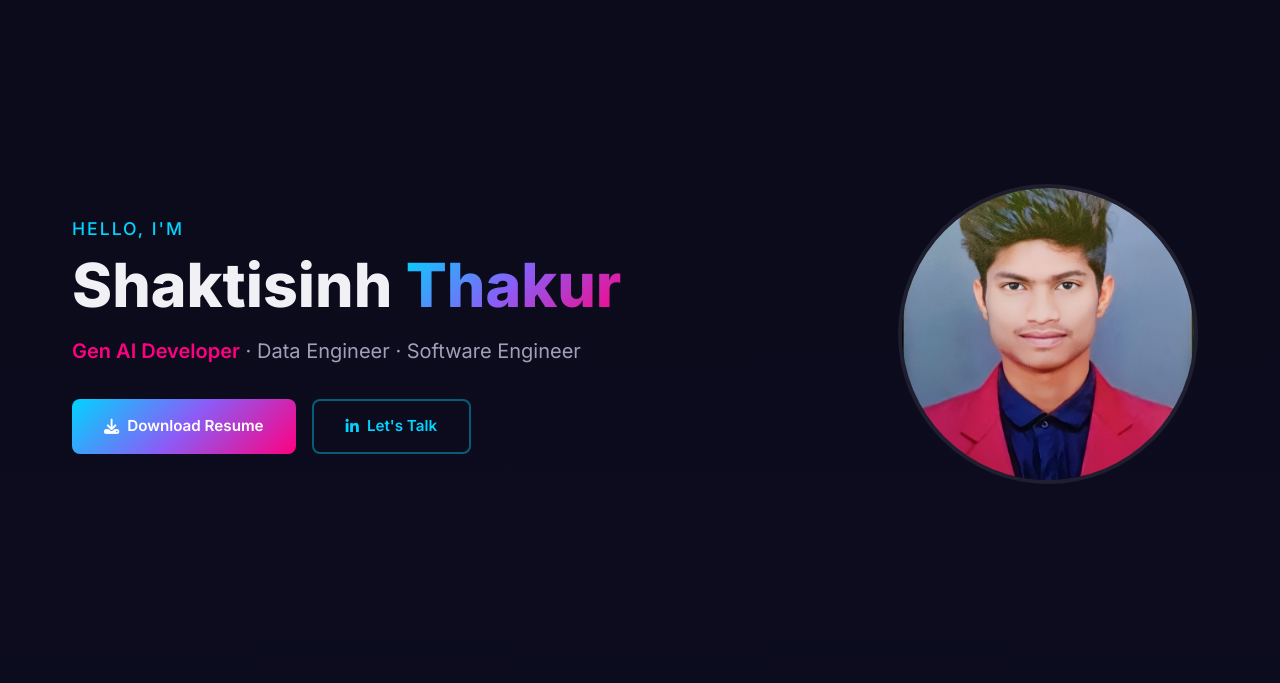
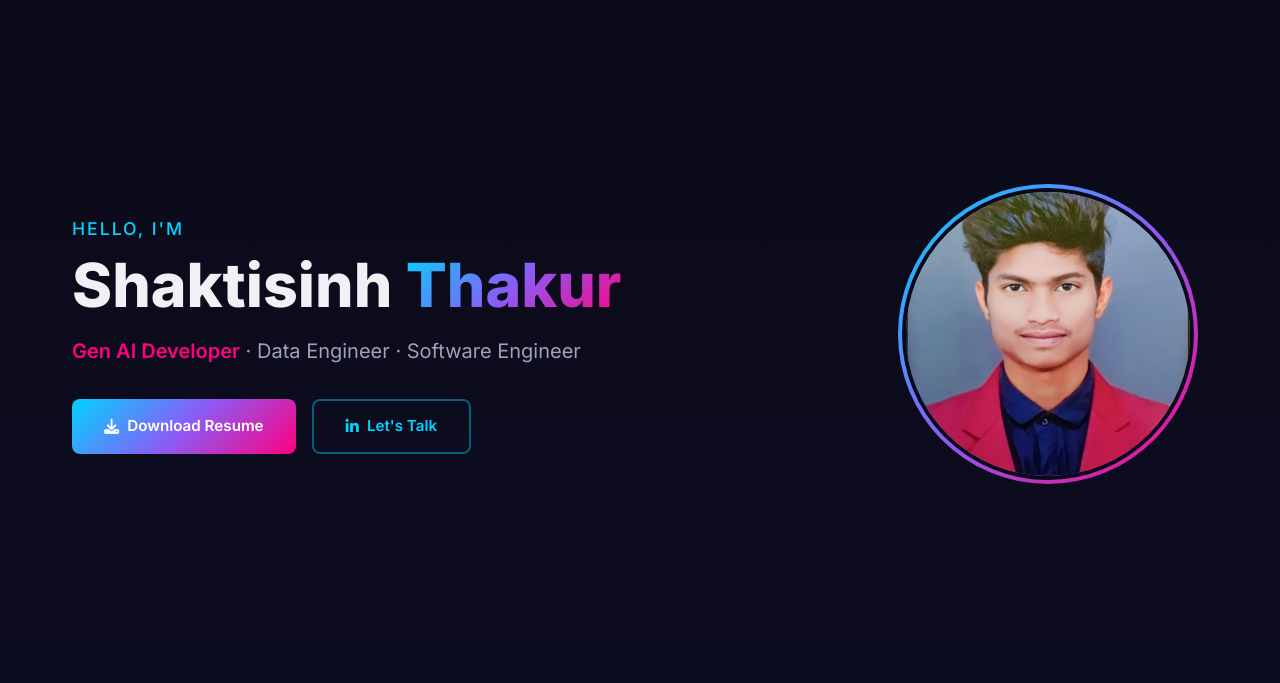
Before and after one commit to shaktisinhthakur/portfolio-website, a Django app: page / in a window 1280 px wide. Shown: the part 74-757 px from the top of the page. Run offline with Django 5.2, Linux system fonts and the light colour scheme.

Commit message:
Restored static gradient border on profile picture

```diff
--- a/static/css/style.css
+++ b/static/css/style.css
@@ -108,10 +108,11 @@ section { padding:6rem 2rem 4rem; max-width:1200px; margin:0 auto; }
 .hero-image { flex:0 0 320px; display:flex; justify-content:center; align-items:center; }
 .hero-image-wrapper {
   width:300px; height:300px; border-radius:50%; position:relative;
+  background:var(--gradient-accent); padding:4px;
 }
 .hero-image-wrapper img {
   width:100%; height:100%; object-fit:cover; border-radius:50%;
-  border:4px solid var(--glass-border);
+  border:4px solid var(--bg-primary);
 }
 
 /* ===== Buttons ===== */
```
